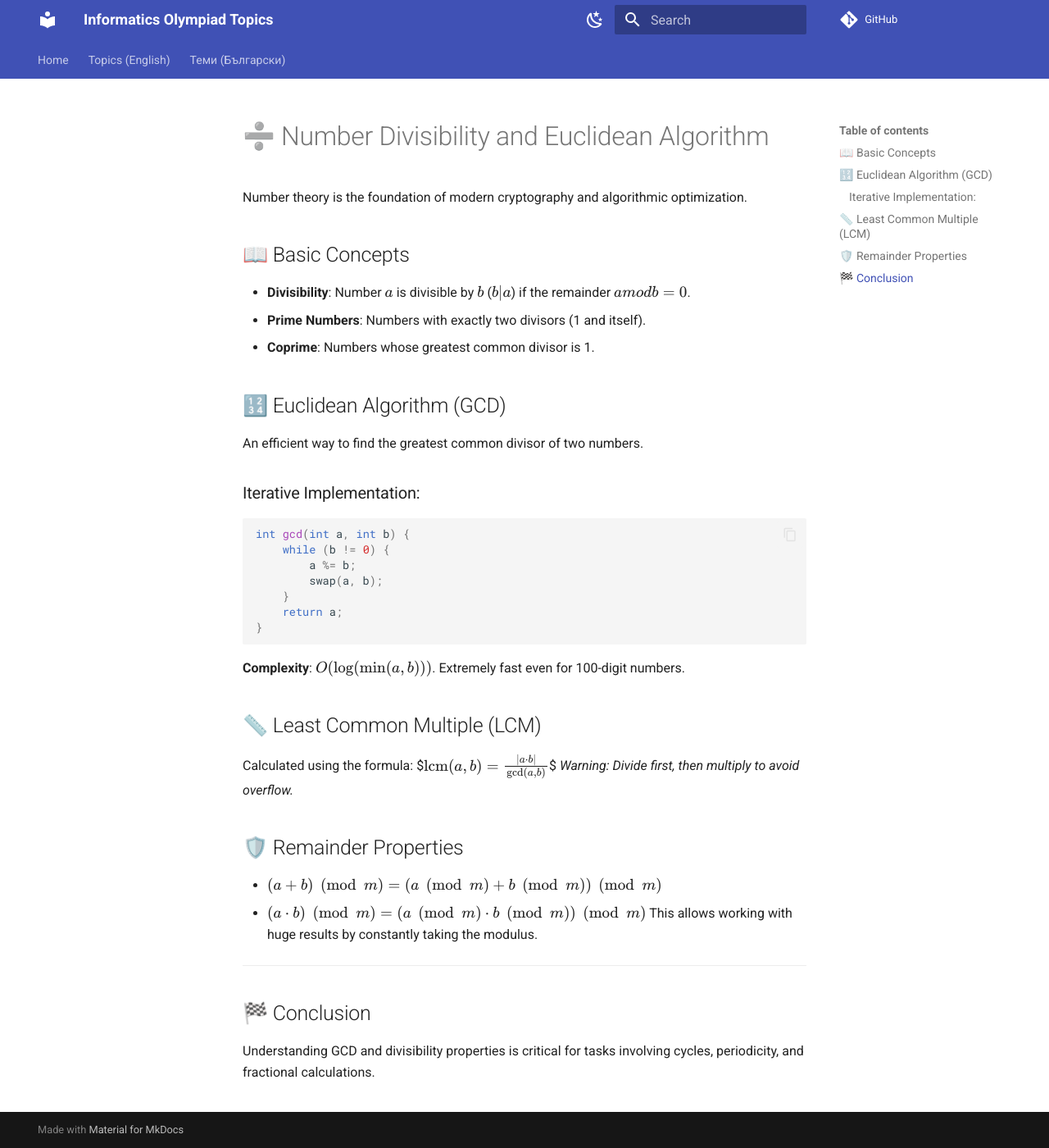
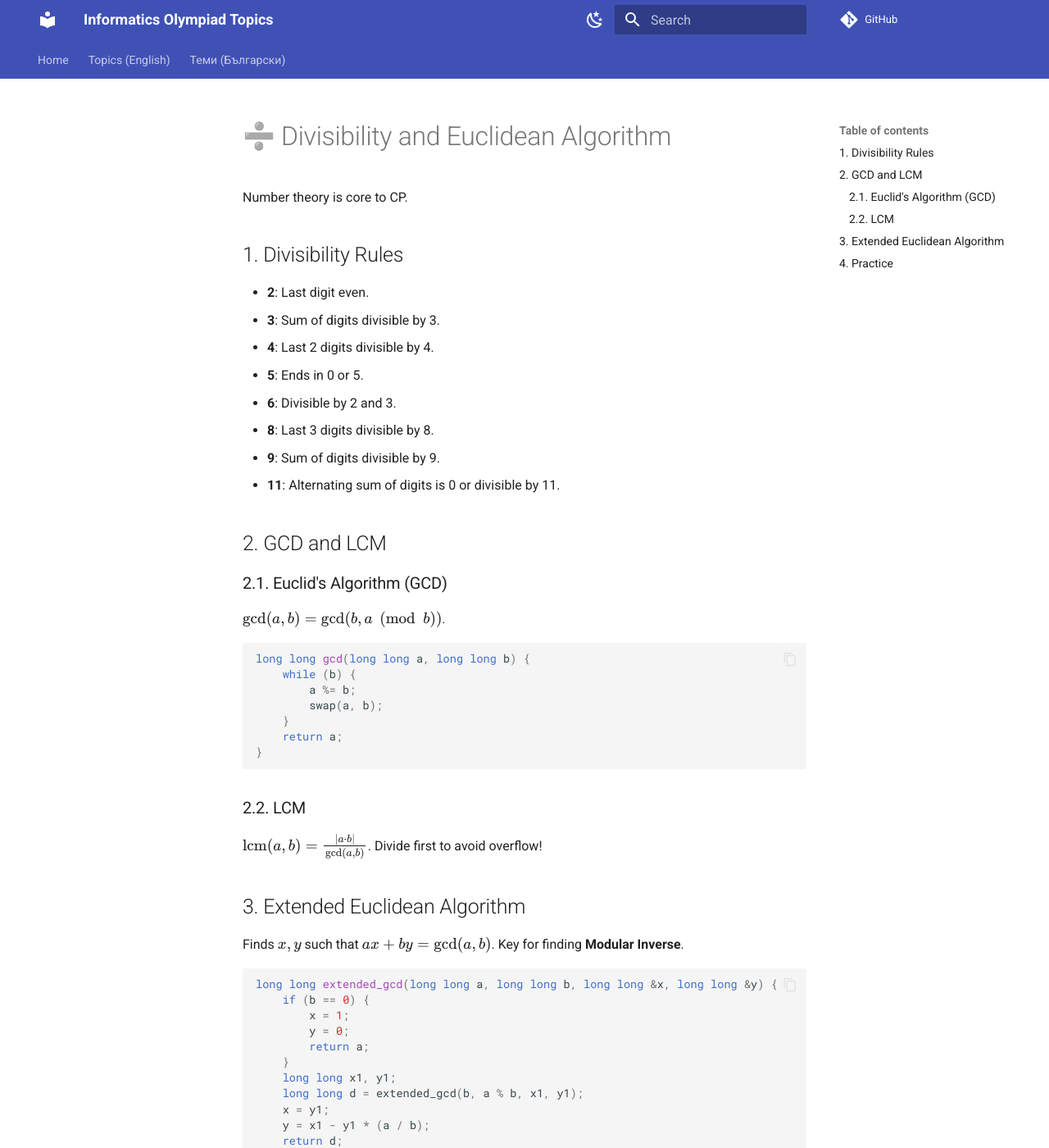
Before and after one commit to KadirYazadzhi/Informatics-Olympiad-Topics, an MkDocs documentation site: the page built from docs/EN/08_Divisibility_and_Euclidean.md, in a window 1280 px wide and 1400 px high. Shown: the whole window at 82% size. Built offline with MkDocs 1.6.1 and Material for MkDocs 9.7.7, drawn with Linux system fonts in a browser that asks for light colours; comment, search, counter and statistics services are not loaded; some of the changed text lies outside the part shown.

Commit message:
Expand EN/08_Divisibility_and_Euclidean.md: Rules, GCD/LCM, Extended Euclid

````diff
--- a/docs/EN/08_Divisibility_and_Euclidean.md
+++ b/docs/EN/08_Divisibility_and_Euclidean.md
@@ -1,39 +1,57 @@
-# ➗ Number Divisibility and Euclidean Algorithm
+# ➗ Divisibility and Euclidean Algorithm
 
-Number theory is the foundation of modern cryptography and algorithmic optimization.
+Number theory is core to CP.
 
-## 📖 Basic Concepts
-- **Divisibility**: Number $a$ is divisible by $b$ ($b|a$) if the remainder $a
-mod b = 0$.
-- **Prime Numbers**: Numbers with exactly two divisors (1 and itself).
-- **Coprime**: Numbers whose greatest common divisor is 1.
+## 1. Divisibility Rules
+*   **2**: Last digit even.
+*   **3**: Sum of digits divisible by 3.
+*   **4**: Last 2 digits divisible by 4.
+*   **5**: Ends in 0 or 5.
+*   **6**: Divisible by 2 and 3.
+*   **8**: Last 3 digits divisible by 8.
+*   **9**: Sum of digits divisible by 9.
+*   **11**: Alternating sum of digits is 0 or divisible by 11.
 
-## 🔢 Euclidean Algorithm (GCD)
-An efficient way to find the greatest common divisor of two numbers.
+## 2. GCD and LCM
 
-### Iterative Implementation:
+### 2.1. Euclid's Algorithm (GCD)
+$\gcd(a, b) = \gcd(b, a \pmod b)$.
+
 ```cpp
-int gcd(int a, int b) {
-    while (b != 0) {
+long long gcd(long long a, long long b) {
+    while (b) {
         a %= b;
         swap(a, b);
     }
     return a;
 }
 ```
-**Complexity**: $O(\log(\min(a, b)))$. Extremely fast even for 100-digit numbers.
 
-## 📏 Least Common Multiple (LCM)
-Calculated using the formula:
-$$\text{lcm}(a, b) = \frac{|a \cdot b|}{\text{gcd}(a, b)}$$
-*Warning: Divide first, then multiply to avoid overflow.*
+### 2.2. LCM
+$\text{lcm}(a, b) = \frac{|a \cdot b|}{\gcd(a, b)}$.
+Divide first to avoid overflow!
 
-## 🛡️ Remainder Properties
-- $(a + b) \pmod m = (a \pmod m + b \pmod m) \pmod m$
-- $(a \cdot b) \pmod m = (a \pmod m \cdot b \pmod m) \pmod m$
-This allows working with huge results by constantly taking the modulus.
+## 3. Extended Euclidean Algorithm
+Finds $x, y$ such that $ax + by = \gcd(a, b)$.
+Key for finding **Modular Inverse**.
 
----
+```cpp
+long long extended_gcd(long long a, long long b, long long &x, long long &y) {
+    if (b == 0) {
+        x = 1;
+        y = 0;
+        return a;
+    }
+    long long x1, y1;
+    long long d = extended_gcd(b, a % b, x1, y1);
+    x = y1;
+    y = x1 - y1 * (a / b);
+    return d;
+}
+```
 
-## 🏁 Conclusion
-Understanding GCD and divisibility properties is critical for tasks involving cycles, periodicity, and fractional calculations.
+## 4. Practice
+1.  **Codeforces 1152C**: Neko does Maths (LCM properties).
+2.  **UVa 10104**: Euclid Problem.
+
+```
````
